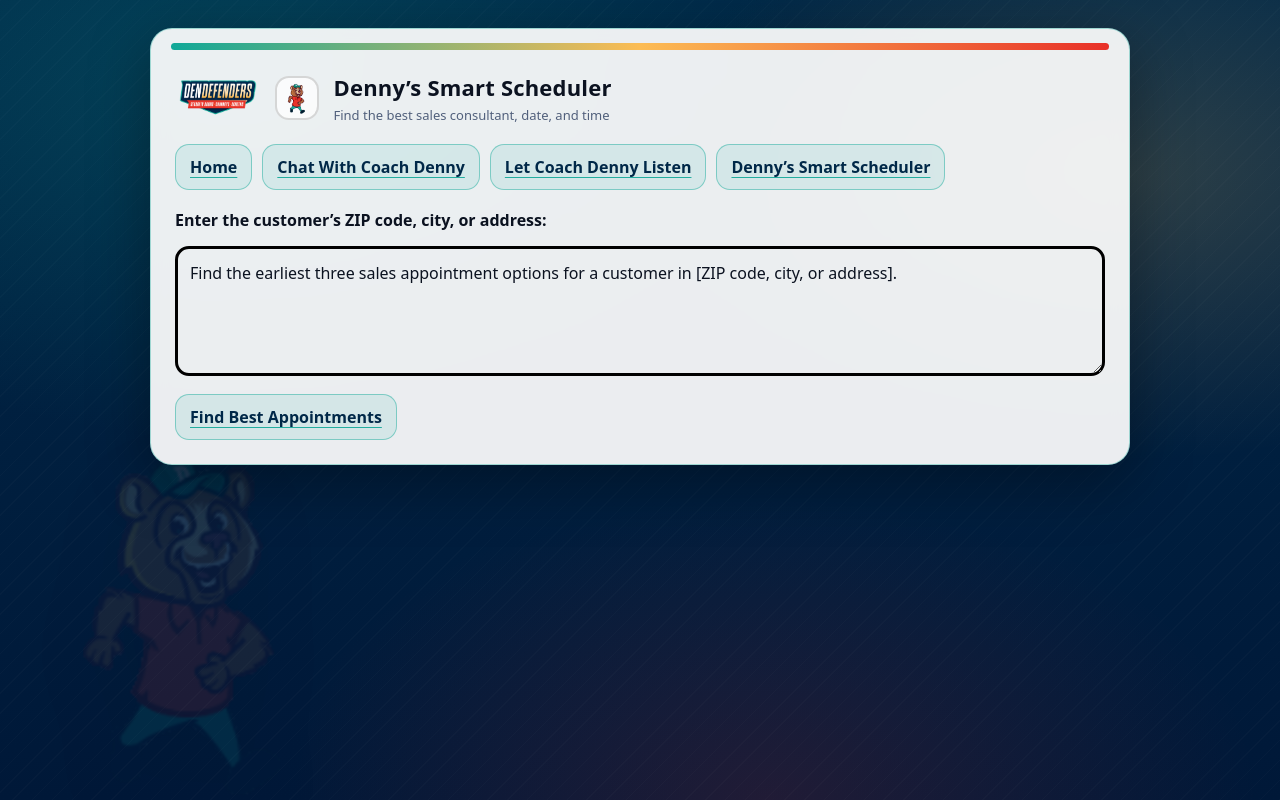
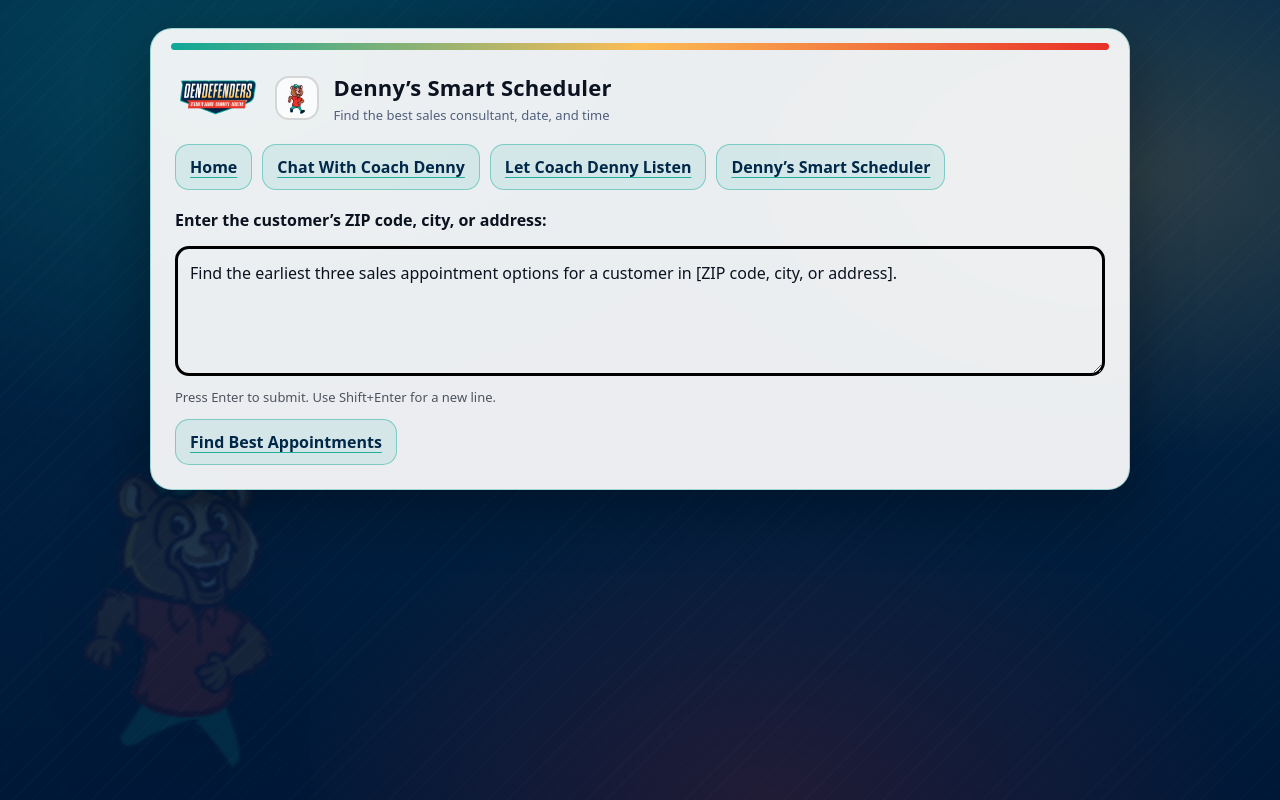
Before and after one commit to nastytortilla/den-coach-denny, a Next.js app: page /schedule in a window 1280 px wide. Built offline with nearby package versions, Linux system fonts and the light colour scheme.

Commit message:
Submit scheduler searches with Enter

```diff
--- a/app/schedule/page.tsx
+++ b/app/schedule/page.tsx
@@ -242,7 +242,27 @@ export default function SchedulePage() {
         onChange={(event) =>
           setInput(event.target.value)
         }
+        onKeyDown={(event) => {
+          if (
+            event.key === "Enter" &&
+            !event.shiftKey &&
+            !event.nativeEvent.isComposing
+          ) {
+            event.preventDefault();
+            void askDenny();
+          }
+        }}
+        aria-keyshortcuts="Enter"
       />
+      <div
+        style={{
+          marginTop: 6,
+          fontSize: 13,
+          opacity: 0.7,
+        }}
+      >
+        Press Enter to submit. Use Shift+Enter for a new line.
+      </div>
       <div
         style={{
           marginTop: 12,
```
